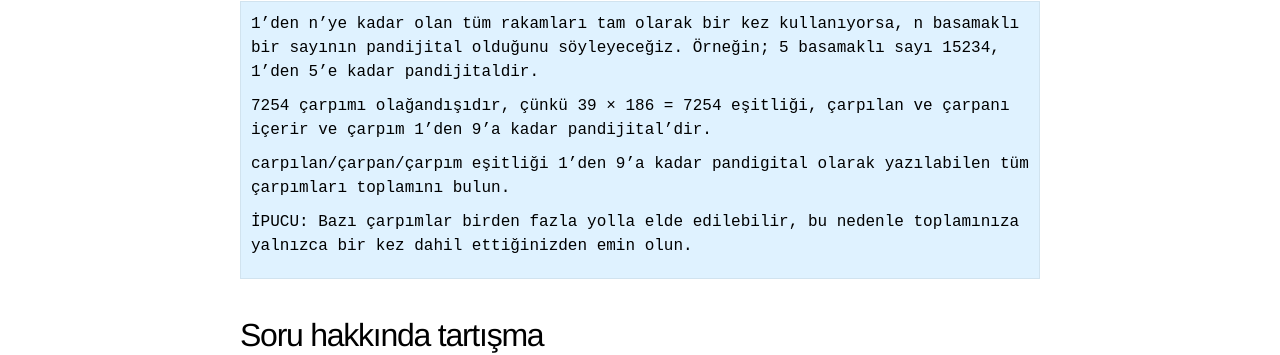
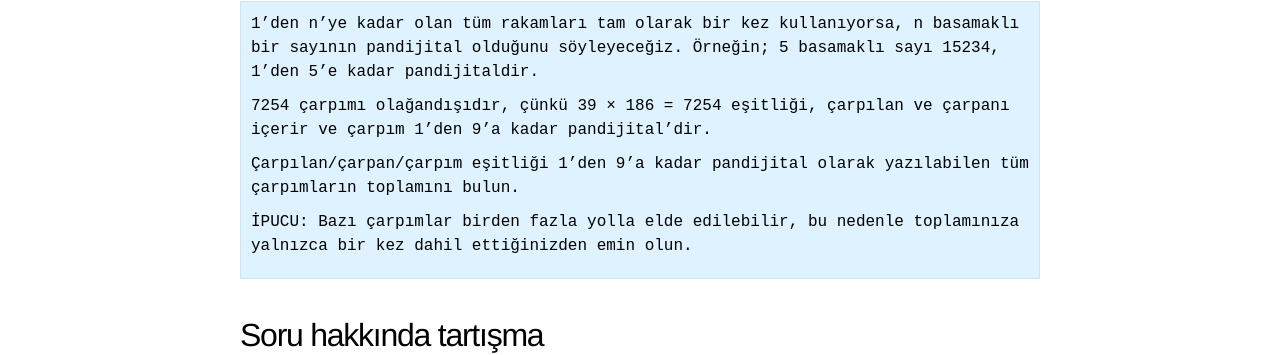
Before and after one commit to muratcorlu/euler, a Jekyll site: the page built from _posts/2021-10-10-soru-32.md, in a window 1280 px wide. Shown: the part 173-528 px from the top of the page. Built offline with Jekyll 4.4.1, drawn with Linux system fonts in a browser that asks for light colours; Markdown is read by kramdown in place of the engine named in the settings; comment, search, counter and statistics services are not loaded.

Commit message:
Update _posts/2021-10-10-soru-32.md
Co-authored-by: Murat Çorlu <127687+muratcorlu@users.noreply.github.com>

```diff
--- a/_posts/2021-10-10-soru-32.md
+++ b/_posts/2021-10-10-soru-32.md
@@ -7,6 +7,6 @@ title: "Soru 32: Pandijital çarpanlar"
 
 7254 çarpımı olağandışıdır, çünkü 39 × 186 = 7254 eşitliği, çarpılan ve çarpanı içerir ve çarpım 1'den 9'a kadar pandijital'dir.
 
-carpılan/çarpan/çarpım eşitliği 1'den 9'a kadar pandigital olarak yazılabilen tüm çarpımları toplamını bulun.
+Çarpılan/çarpan/çarpım eşitliği 1'den 9'a kadar pandijital olarak yazılabilen tüm çarpımların toplamını bulun.
 
 İPUCU: Bazı çarpımlar birden fazla yolla elde edilebilir, bu nedenle toplamınıza yalnızca bir kez dahil ettiğinizden emin olun.
```
